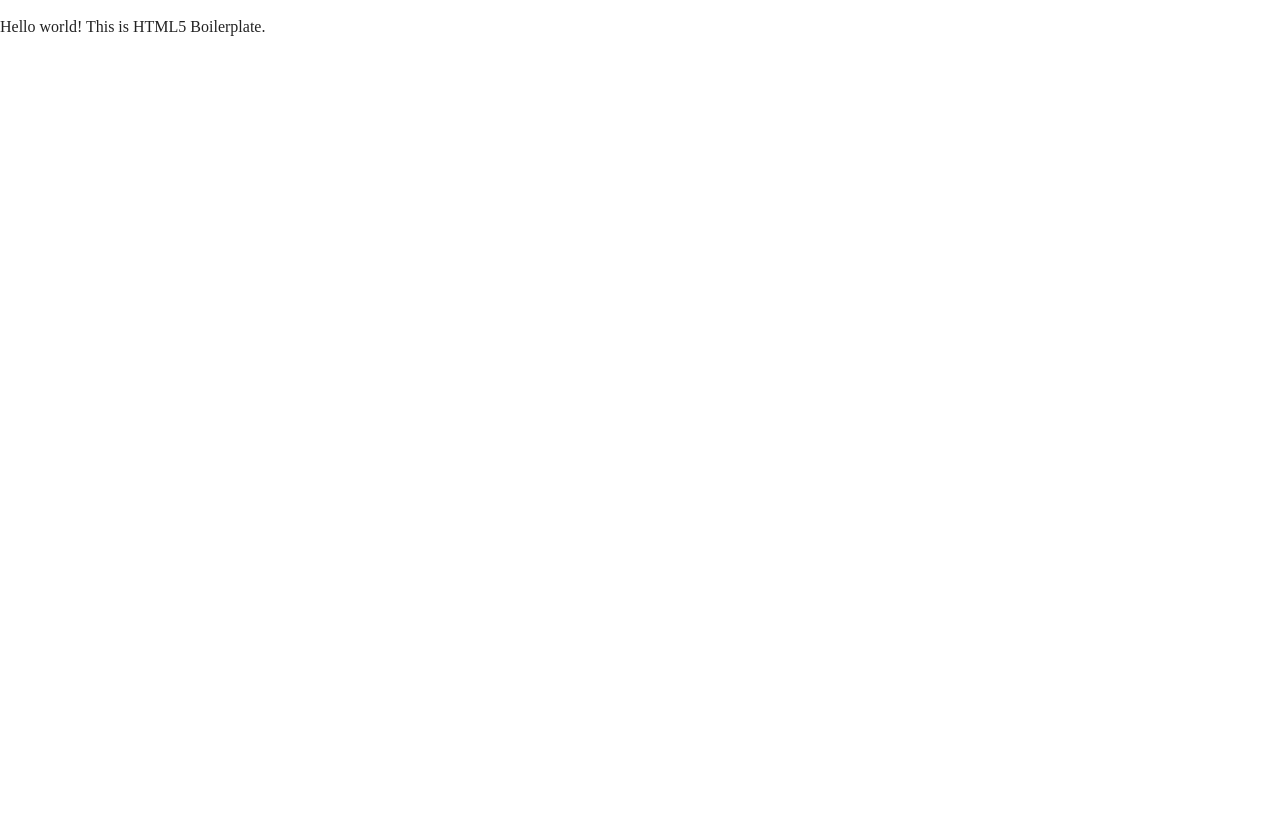
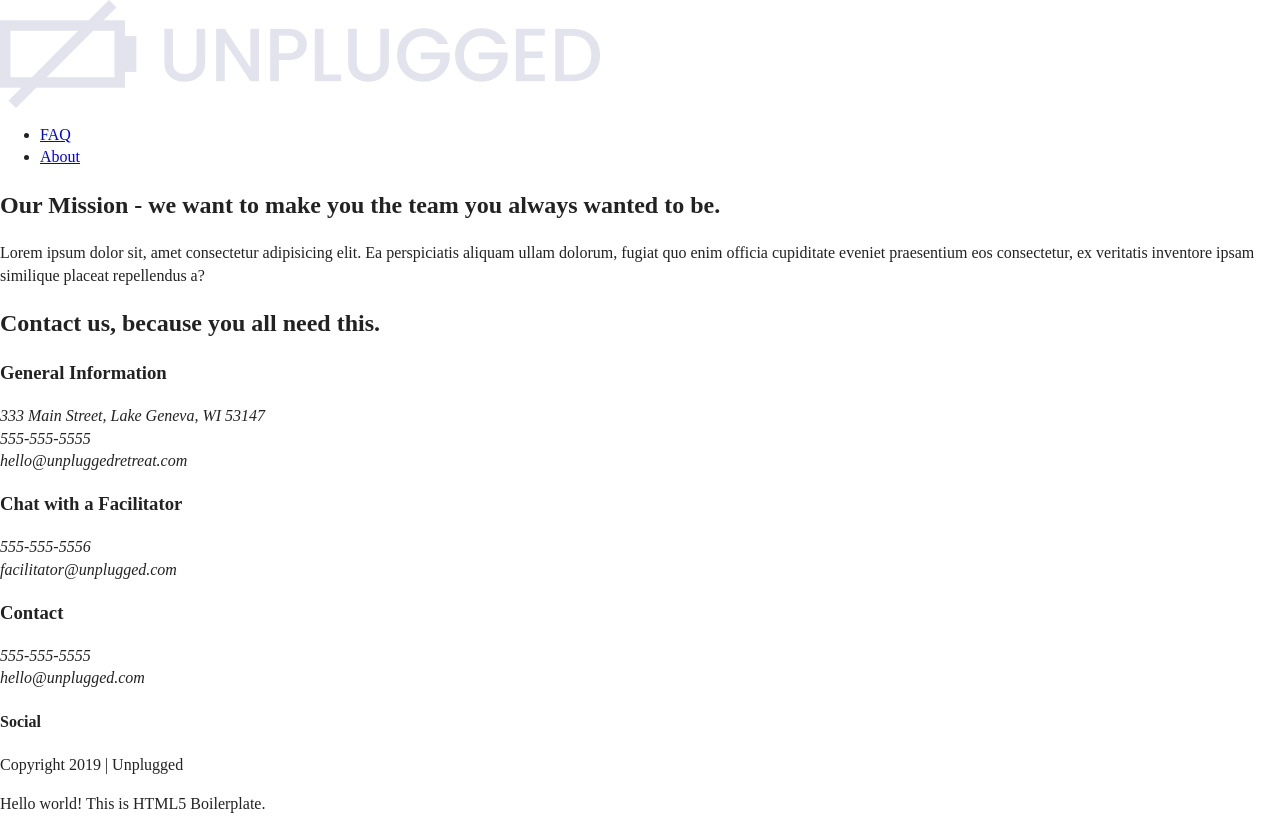
Before and after one commit to lindsaylovescode/unplugged-retreat, a website: page about/index.html in a window 1280 px wide. Before the commit the page ends 800 px from the top, so only its background shows below. Drawn offline with Linux system fonts and the light colour scheme; files that its build step writes are made by us from their sources; files whose address does not match are found by name.

Commit message:
added about page

```diff
--- a/about/index.html
+++ b/about/index.html
@@ -23,6 +23,108 @@
 </head>
 
 <body>
+  <header>
+    <div class="content-wrapper">
+      <a href="">
+        <img src="../Assets/unpluggedlogo.png" alt="unplugged-logo" />
+      </a>
+      <div class="header-divider"></div>
+      <nav>
+        <ul>
+          <li>
+            <a href="../faq/index.html" target="blank">FAQ</a>
+          </li>
+          <li>
+            <a href="index.html" target="blank">About</a>
+          </li>
+        </ul>
+      </nav>
+    </div>
+  </header>
+
+  <main>
+    <section class="mission">
+      <div class="content-wrapper">
+        <div class="mission content">
+          <h2>
+            Our Mission - we want to make you the team you always wanted to be.
+          </h2>
+          <p>
+            Lorem ipsum dolor sit, amet consectetur adipisicing elit. Ea perspiciatis aliquam ullam dolorum, fugiat quo
+            enim officia cupiditate eveniet praesentium eos consectetur, ex veritatis inventore ipsam similique placeat
+            repellendus a?
+          </p>
+        </div>
+      </div>
+    </section>
+    <section class="map">
+    </section>
+
+    <section class="content-section">
+      <div class="content-wrapper">
+        <h2>
+          Contact us, because you all need this.
+        </h2>
+
+        <div class="general information">
+          <h3>
+            General Information
+          </h3>
+          <address>
+            <p>
+              333 Main Street, Lake Geneva, WI 53147<br>
+              555-555-5555<br>
+              hello@unpluggedretreat.com
+            </p>
+          </address>
+        </div>
+        <div class="Chat">
+          <h3>
+            Chat with a Facilitator
+          </h3>
+          <address>
+            <p>
+              555-555-5556<br>
+              facilitator@unplugged.com
+            </p>
+          </address>
+        </div>
+      </div>
+      </div>
+    </section>
+
+
+  </main>
+
+
+  <footer>
+
+    <div class="content-wrapper">
+      <div class="footer-content">
+        <div class="contact">
+          <h3>Contact</h3>
+          <address>
+            <p>555-555-5555<br>
+              hello@unplugged.com</p>
+          </address>
+        </div>
+        <div class="social">
+          <h4>Social</h4>
+          <div class="social-icons">
+            <p><a href="https://www.facebook.com/yoursite" target="blank"></a></p>
+            <p><a href="https://www.twitter.com/yoursite" target="blank"></a></p>
+            <p><a href="https://www.instagram.com/yoursite" target="blank"></a></p>
+          </div>
+        </div>
+      </div>
+    </div>
+    <div class="copyright">
+      <p>Copyright 2019 | Unplugged</p>
+    </div>
+
+  </footer>
+
+
 
   <!-- Add your site or application content here -->
   <p>Hello world! This is HTML5 Boilerplate.</p>
```
Also changed, not shown: index.html (+1 -1 lines).
